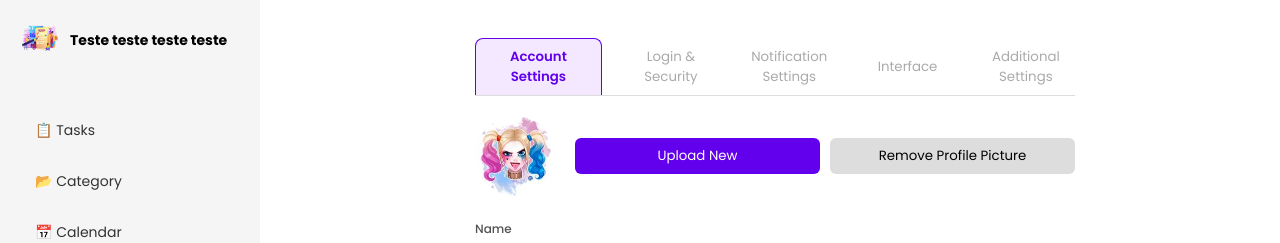
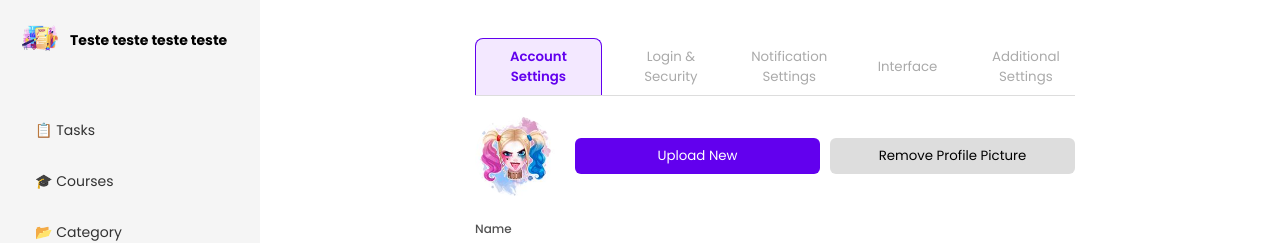
Before and after one commit to geminivasconcelos/task-control-front, a React (Vite) app in the folder task-control/: page /settings in a window 1280 px wide. Shown: the top 243 px of the page. Built offline with nearby package versions, Linux system fonts and the light colour scheme; sample sign-in values are in the browser's storage.

Commit message:
feat: adding the course button

```diff
--- a/task-control/src/components/Layout.tsx
+++ b/task-control/src/components/Layout.tsx
@@ -33,6 +33,7 @@ export default function Layout({ children }: LayoutProps) {
           >
             📋 Tasks
           </button>
+          <button className="menu-item">🎓 Courses</button>
           <button className="menu-item">📂 Category</button>
           <button className="menu-item">📅 Calendar</button>
         </nav>
```
